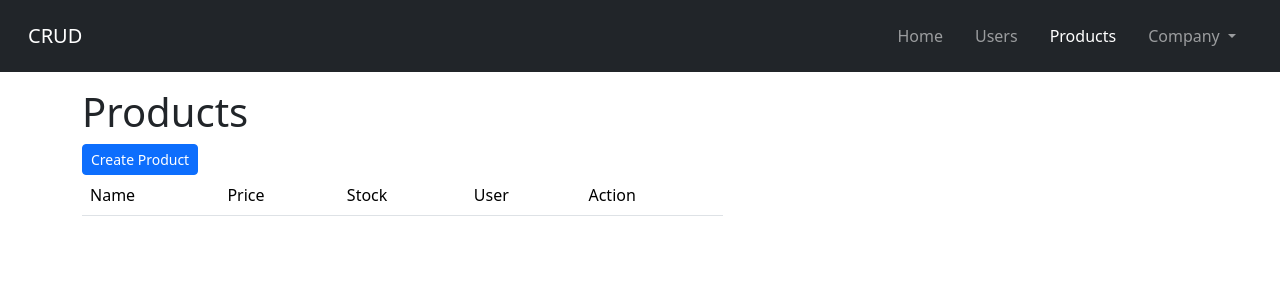
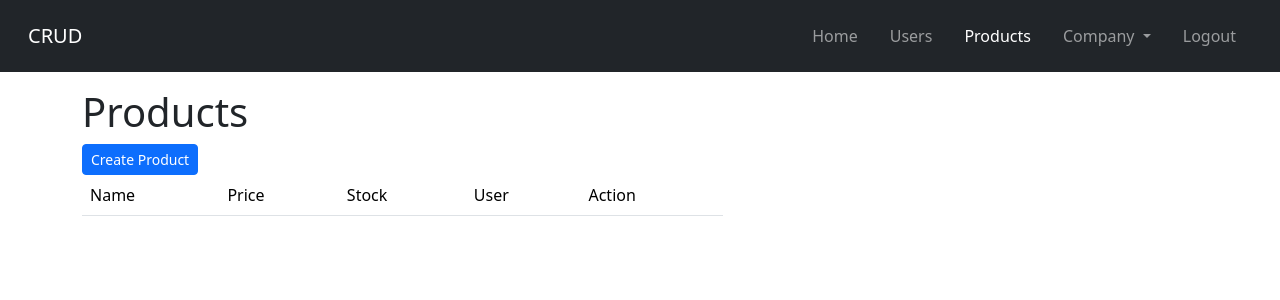
Before and after one commit to saepulfariz/flask_mvc_orm, a Flask app: page /products in a window 1280 px wide. Shown: the top 300 px of the page. Run offline with Flask 3, Linux system fonts and the light colour scheme; parts of the project's set-up code (start-up, migrations or seed data) failed here and were passed over; some libraries are stand-ins or nearby versions.

Commit message:
add menu auth logout

```diff
--- a/app/views/template/navbar.html
+++ b/app/views/template/navbar.html
@@ -34,6 +34,9 @@
                         <li><a class="dropdown-item" href="#">Contact us</a></li>
                     </ul>
                 </li>
+                <li class="nav-item">
+                    <a class="nav-link mx-2" href="{{ url_for('auth.logout') }}">Logout</a>
+                </li>
             </ul>
         </div>
     </div>
```
